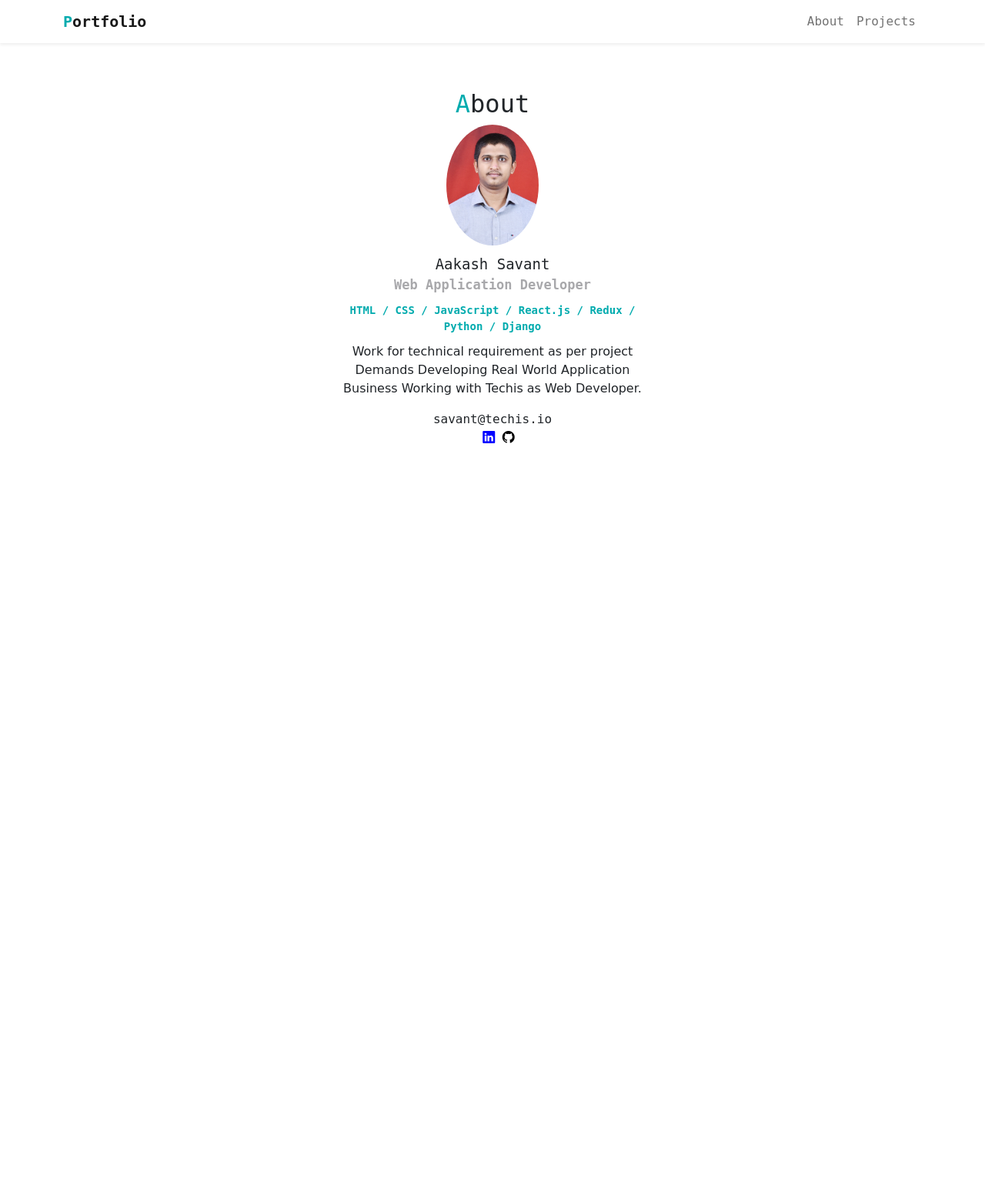
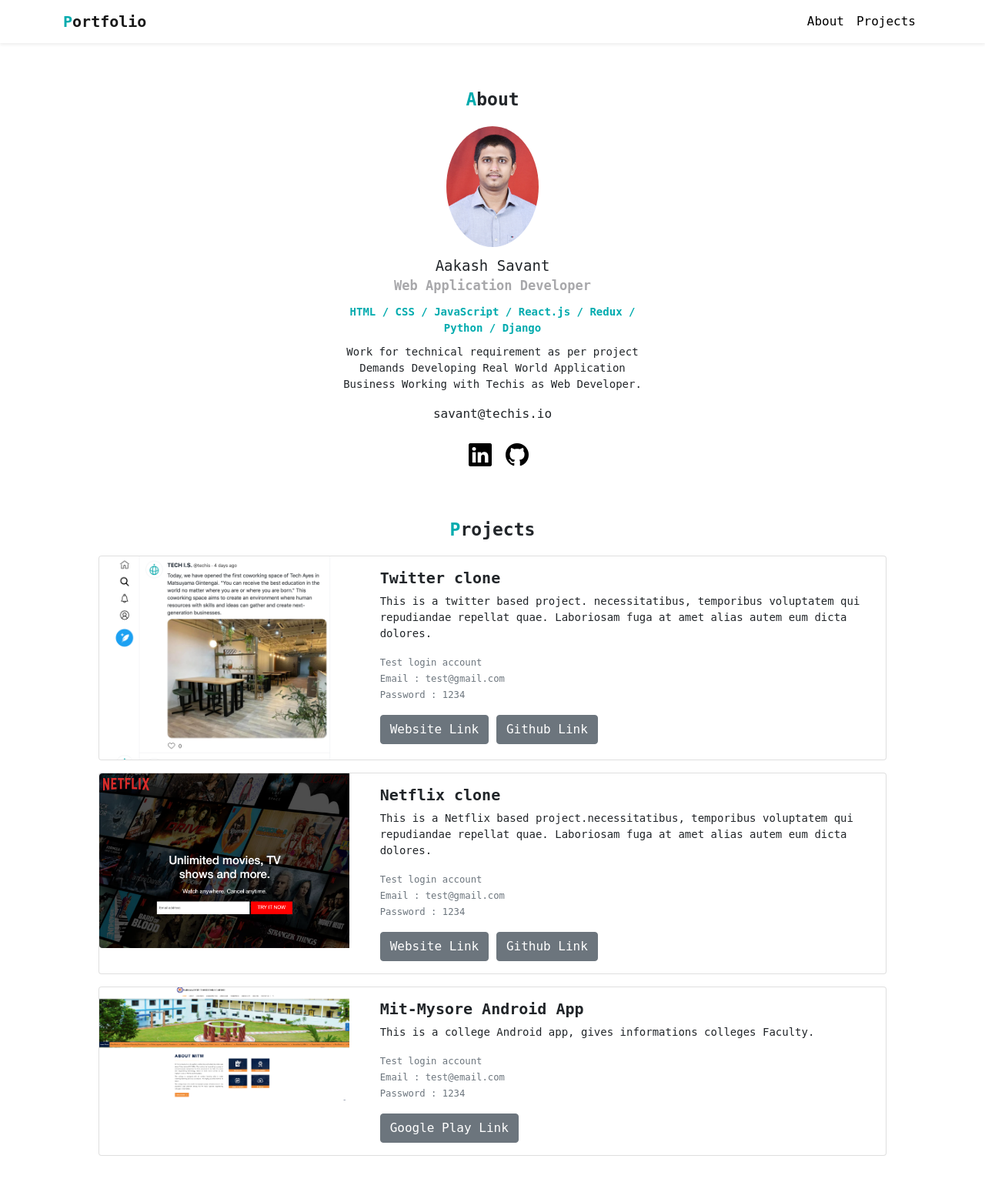
Before and after one commit to savantakash/portfolio_1, a PHP site: page / in a window 1280 px wide. Shown: the whole page at 77% size. Before the commit the page ends 576 px from the top, so only its background shows below. Run offline with PHP 8.4, Linux system fonts and the light colour scheme.

Commit message:
created project section ,designing template completed

```diff
--- a/index.html
+++ b/index.html
@@ -76,21 +76,99 @@
 
         <div class="icons">
             <a href="https://linkedin.com/in/aakash-savant"><i class="bi bi-linkedin ms-3"></i></a>
-            <a href="https://github.com/savantakash/portfolio_1">
-                <i class="bi bi-github"></i>
+            <a href="https://github.com/savantakash/portfolio_1"><i class="bi bi-github"></i>
             </a>
         </div>
     </div>
+    </div>
+
+    <!-- Adding projects part-->
+    <div id="projects">
+        <h2><span class="font-primary">P</span>rojects</h2>
+
+        <div class="card mb-3">
+            <div class="row">
+                <div class="col-md-4">
+                    <img src="img/project-twitter.png" class="img-fluid rounded-start" alt="..." />
+                </div>
+                <div class="col-md-8">
+                    <div class="card-body">
+                        <h5 class="card-title">Twitter clone</h5>
+                        <p class="card-text">
+                            This is a twitter based project. necessitatibus, temporibus voluptatem qui repudiandae repellat quae. Laboriosam fuga at amet alias autem eum dicta dolores.
+                        </p>
+                        <p class="card-text">
+                            <small class="text-muted">Test login account <br />
+                                    Email : test@gmail.com <br />
+                                    Password : 1234
+                           </small>
+                        </p>
+                        <a href="#" target="https://twitter.com/explore" class="btn btn-secondary">Website Link</a>
+                        <a href="#" target="_blank" class="btn btn-secondary">Github Link</a>
+                    </div>
+                </div>
+            </div>
+        </div>
+
+        <!-- Adding Another Netflix project-->
+        <div class="card mb-3">
+            <div class="row">
+                <div class="col-md-4">
+                    <img src="img/project-netflix.png" class="img-fluid rounded-start" alt="..." />
+                </div>
+                <div class="col-md-8">
+                    <div class="card-body">
+                        <h5 class="card-title">Netflix clone</h5>
+                        <p class="card-text">
+                            This is a Netflix based project.necessitatibus, temporibus voluptatem qui repudiandae repellat quae. Laboriosam fuga at amet alias autem eum dicta dolores.
+                        </p>
+                        <p class="card-text">
+                            <small class="text-muted">Test login account <br />
+                                    Email : test@gmail.com <br />
+                                    Password : 1234
+                           </small>
+                        </p>
+                        <a href="https://www.netflix.com/in/" target="_blank" class="btn btn-secondary">Website Link</a>
+                        <a href="#" target="_blank" class="btn btn-secondary">Github Link</a>
+                    </div>
+                </div>
+            </div>
+        </div>
+
+
+        <!-- Adding another college Android app-->
+
+
+
+        <div class="card mb-3">
+            <div class="row">
+                <div class="col-md-4">
+                    <img src="img/mit.png" class="img-fluid rounded-start" alt="..." />
+                </div>
+                <div class="col-md-8">
+                    <div class="card-body">
+                        <h5 class="card-title">Mit-Mysore Android App</h5>
+                        <p class="card-text">
+                            This is a college Android app, gives informations colleges Faculty.
+                        </p>
+                        <p class="card-text">
+                            <small class="text-muted">Test login account <br />
+                                    Email : test@email.com <br />
+                                    Password : 1234
+                           </small>
+                        </p>
+                        <a href="https://play.google.com/store/apps/details?id=com.SAakashSR.navigationviewexpandablelistview" target="_blank" class="btn btn-secondary">Google Play Link</a>
+                    </div>
+                </div>
+            </div>
+        </div>
 
 
 
 
-
-    </div>
-
-    <!-- JS Bundle code-->
-    <script src="https://cdn.jsdelivr.net/npm/bootstrap@5.0.2/dist/js/bootstrap.bundle.min.js" integrity="sha384-MrcW6ZMFYlzcLA8Nl+NtUVF0sA7MsXsP1UyJoMp4YLEuNSfAP+JcXn/tWtIaxVXM" crossorigin="anonymous">
-    </script>
+        <!-- JS Bundle code-->
+        <script src="https://cdn.jsdelivr.net/npm/bootstrap@5.0.2/dist/js/bootstrap.bundle.min.js" integrity="sha384-MrcW6ZMFYlzcLA8Nl+NtUVF0sA7MsXsP1UyJoMp4YLEuNSfAP+JcXn/tWtIaxVXM" crossorigin="anonymous">
+        </script>
 </body>
 
 
--- a/style.css
+++ b/style.css
@@ -62,14 +62,47 @@ About
 }
 
 p {
-    font-family: cursive;
+    font-size: 14px;
+}
+
+h2 {
+    font-weight: bold;
+    font-size: 23px;
+    margin-bottom: 20px;
+}
+
+a.font-black {
+    color: black !important;
+}
+
+#about .icons {
+    margin-top: 20px;
+    font-size: 30px;
+}
+
+#about .icons a {
+    color: black;
+}
+
+
+/****************************************************************
+
+project
+*/
+
+#projects {
+    margin: 60px auto;
+    width: 80%;
+}
+
+#projects h2 {
     text-align: center;
 }
 
-.bi-github {
-    color: black;
+#projects .card img {
+    width: 100%;
 }
 
-.bi-linkedin {
-    color: blue;
+#projects .card-title {
+    font-weight: bold;
 }
```
Also changed, not shown: img/mit.png (added), img/mitm.png (added), 1 other file.
